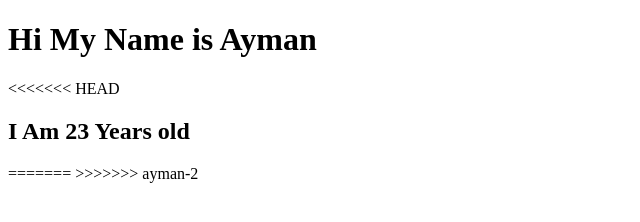
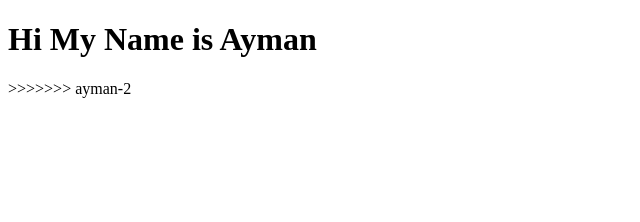
Before and after one commit to aymanrecoded/First_Project, a plain HTML site: page index.html in a window 1280 px wide. Shown: the whole page, without its empty margins (0-640 px from the left). Drawn offline with Linux system fonts and the light colour scheme.

Commit message:
Resolved conflicts

```diff
--- a/index.html
+++ b/index.html
@@ -10,9 +10,7 @@
     <div class="header">
         <div class="box">
             <h1>Hi My Name is Ayman</h1>
-<<<<<<< HEAD
-            <h2>I Am 23 Years old</h2>
-=======
+
 >>>>>>> ayman-2
         </div>
     </div>
```
